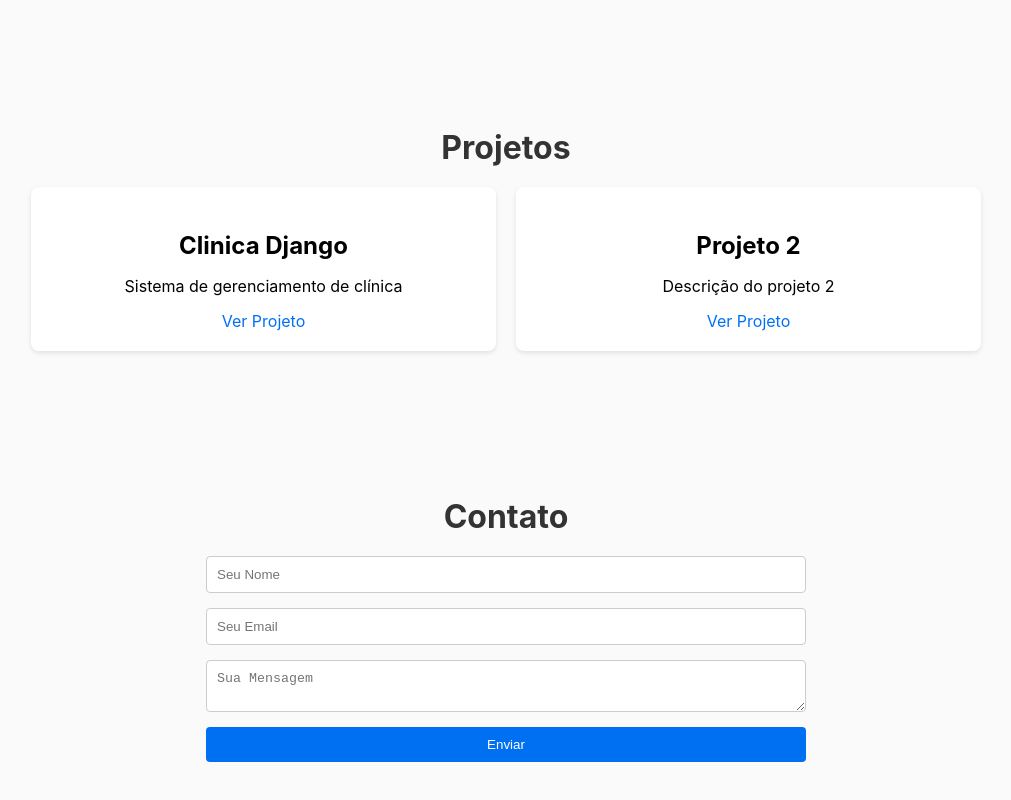
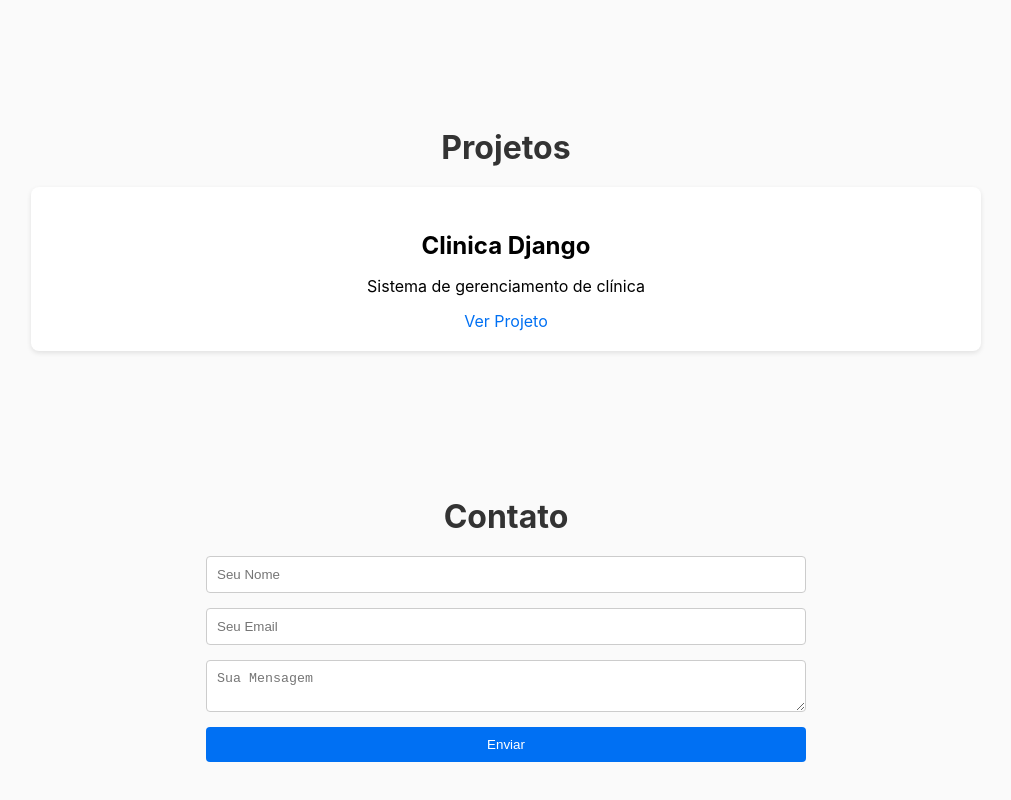
Before and after one commit to Guimax0304/my-curriculo, a Next.js app: page / in a window 1280 px wide. Shown: the part 1695-2495 px from the top of the page, without its empty margins (259-1270 px from the left). Built offline with nearby package versions, Linux system fonts and the light colour scheme.

Commit message:
correction

```diff
--- a/src/components/ProjectsSection.tsx
+++ b/src/components/ProjectsSection.tsx
@@ -12,12 +12,6 @@ const ProjectsSection = () => {
       title: "Clinica Django",
       description: "Sistema de gerenciamento de clínica",
       link: "https://clinica-django-056n.onrender.com",
-    },
-    {
-      id: 2,
-      title: "Projeto 2",
-      description: "Descrição do projeto 2",
-      link: "#",
     },
     // Adicione mais projetos conforme necessário
   ];
```
